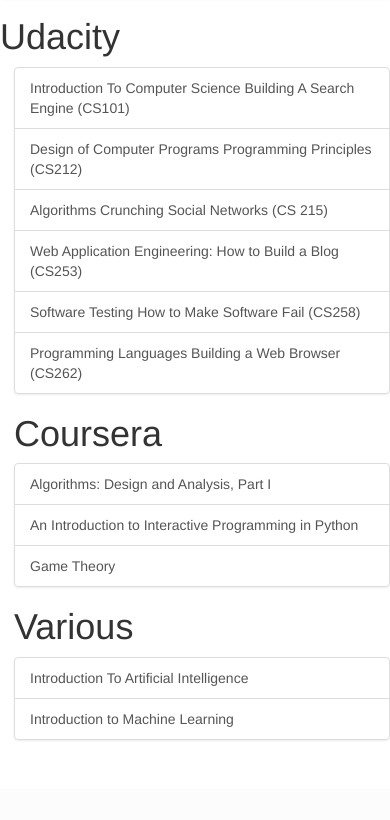
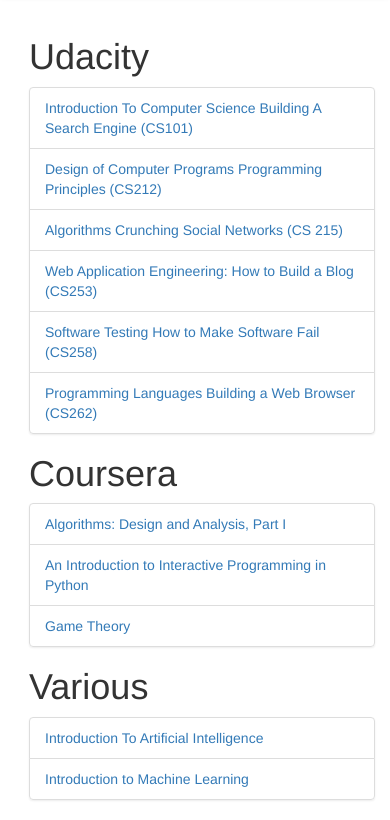
Before and after one commit to PSpeiser/patrickspeiser_at_old, a Django app: page /certificates in a window 390 px wide. Shown: the part 55-875 px from the top of the page. Before the commit the page ends 795 px from the top, so only its background shows below. Run offline with Django 3.2, Linux system fonts and the light colour scheme; parts of the project's set-up code (start-up, migrations or seed data) failed here and were passed over; some libraries are stand-ins or nearby versions.

Commit message:
Small Screen improvements

```diff
--- a/templates/blog/home.html
+++ b/templates/blog/home.html
@@ -1,4 +1,5 @@
 <!DOCTYPE html>
+<meta name="viewport" content="width=device-width, user-scalable=no">
 <html>
 <head>
     <title></title>
@@ -12,7 +13,7 @@
             border-style:solid;
             border-width:1px;
             margin:1em;
-            width:50em;
+            width:90%;
         }
     </style>
     <script src="markdown.js">
--- a/templates/homepage/certificates.html
+++ b/templates/homepage/certificates.html
@@ -1,4 +1,5 @@
 <!DOCTYPE html>
+<meta name="viewport" content="width=device-width, user-scalable=no">
 <html>
 <head>
     <title></title>
@@ -10,45 +11,69 @@
     </style>
 </head>
 <body>
-<h1>Udacity</h1>
 
-<div id="content">
-    <div class="list-group">
-        <a href="static/pdf/CS101.pdf" target="_blank" class="list-group-item">Introduction To Computer Science
-            Building A Search Engine (CS101)</a>
-        <a href="static/pdf/CS212.pdf" target="_blank" class="list-group-item">Design of Computer Programs
-            Programming
-            Principles
-            (CS212)</a>
-        <a href="static/pdf/CS215.pdf" target="_blank" class="list-group-item">Algorithms
-            Crunching Social Networks (CS 215)</a>
-        <a href="static/pdf/CS253.pdf" target="_blank" class="list-group-item">Web Application Engineering:
-            How to Build a Blog (CS253)</a>
-        <a href="static/pdf/CS258.pdf" target="_blank" class="list-group-item">Software Testing
-            How to Make Software Fail (CS258)</a>
-        <a href="static/pdf/CS262.pdf" target="_blank" class="list-group-item">Programming Languages
-            Building a Web Browser (CS262)</a>
+<div id="content" class="container-fluid">
+    <h1>Udacity</h1>
+    <div class="list-group" id="side-menu-collapse">
+        <li class="list-group-item">
+            <a href="static/pdf/CS101.pdf" target="_blank">Introduction To Computer Science
+                Building A Search Engine (CS101)</a>
+        </li>
+        <li class="list-group-item">
+            <a href="static/pdf/CS212.pdf" target="_blank">Design of Computer Programs Programming Principles (CS212)
+            </a>
+        </li>
+
+        <li class="list-group-item">
+            <a href="static/pdf/CS215.pdf" target="_blank">Algorithms
+                Crunching Social Networks (CS 215)</a>
+        </li>
+
+        <li class="list-group-item">
+            <a href="static/pdf/CS253.pdf" target="_blank">Web Application Engineering:
+                How to Build a Blog (CS253)</a>
+        </li>
+
+        <li class="list-group-item">
+            <a href="static/pdf/CS258.pdf" target="_blank">Software Testing
+                How to Make Software Fail (CS258)</a>
+        </li>
+
+        <li class="list-group-item">
+            <a href="static/pdf/CS262.pdf" target="_blank">Programming Languages
+                Building a Web Browser (CS262)</a>
+        </li>
     </div>
 
     <h1>Coursera</h1>
 
     <div class="list-group">
-        <a href="static/pdf/AlgoClass.pdf" target="_blank" class="list-group-item">Algorithms: Design and
+        <li class="list-group-item">
+        <a href="static/pdf/AlgoClass.pdf" target="_blank">Algorithms: Design and
             Analysis, Part I</a>
-        <a href="static/pdf/Coursera interactivepython 2013.pdf" target="_blank" class="list-group-item">An
+        </li>
+            <li class="list-group-item">
+        <a href="static/pdf/Coursera interactivepython 2013.pdf" target="_blank">An
             Introduction
             to Interactive
             Programming in Python</a>
-        <a href="static/pdf/Game Theory Class.pdf" target="_blank" class="list-group-item">Game Theory</a>
+                </li>
+        <li class="list-group-item">
+        <a href="static/pdf/Game Theory Class.pdf" target="_blank">Game Theory</a>
+        </li>
     </div>
 
     <h1>Various</h1>
 
     <div class="list-group">
-        <a href="static/pdf/aiclass.pdf" target="_blank" class="list-group-item">Introduction To Artificial
+        <li class="list-group-item">
+        <a href="static/pdf/aiclass.pdf" target="_blank">Introduction To Artificial
             Intelligence</a>
-        <a href="static/pdf/mlclass.pdf" target="_blank" class="list-group-item">Introduction to Machine
+        </li>
+            <li class="list-group-item">
+        <a href="static/pdf/mlclass.pdf" target="_blank">Introduction to Machine
             Learning</a>
+        </li>
     </div>
 </div>
 </body>
```
